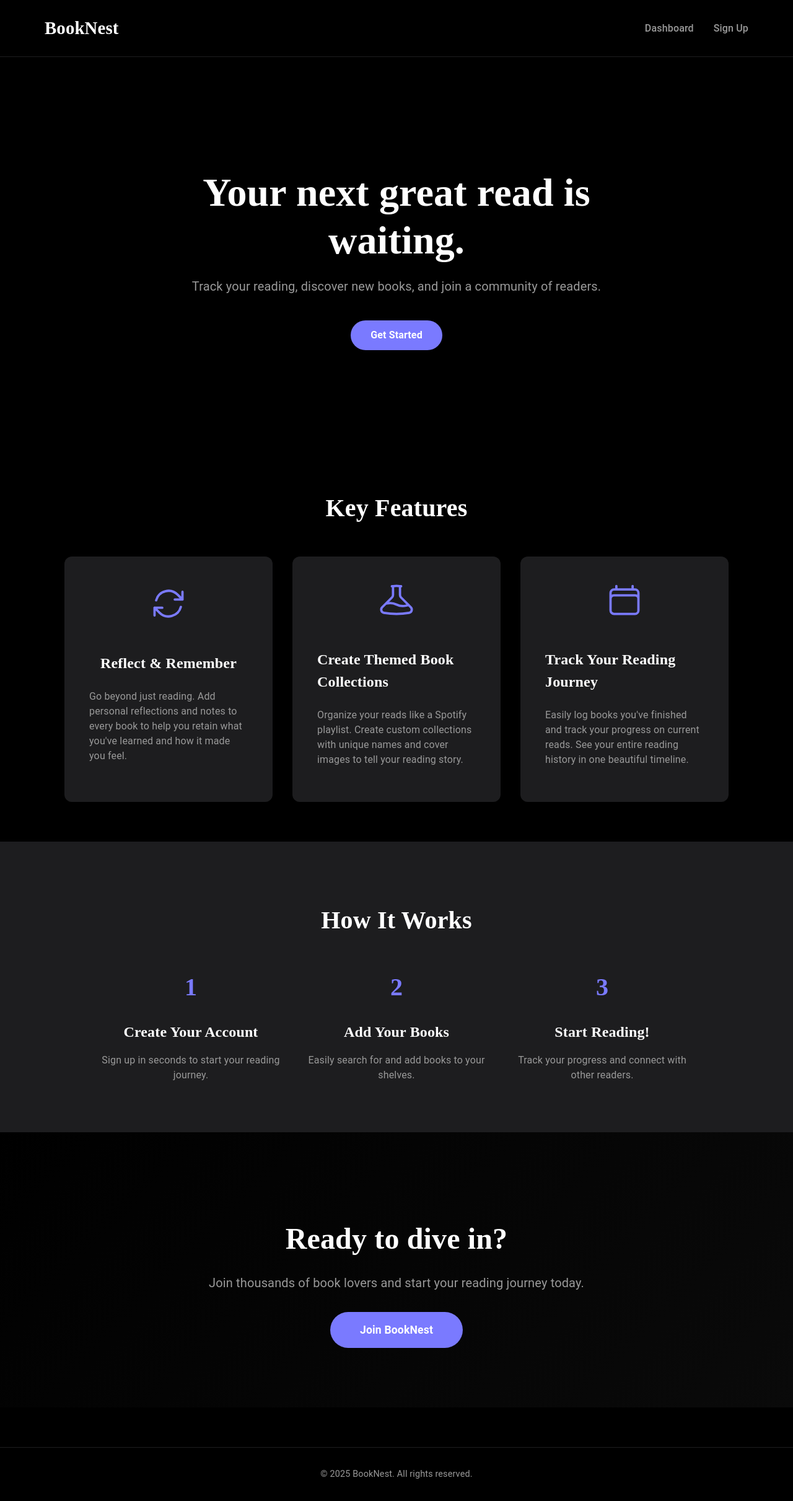
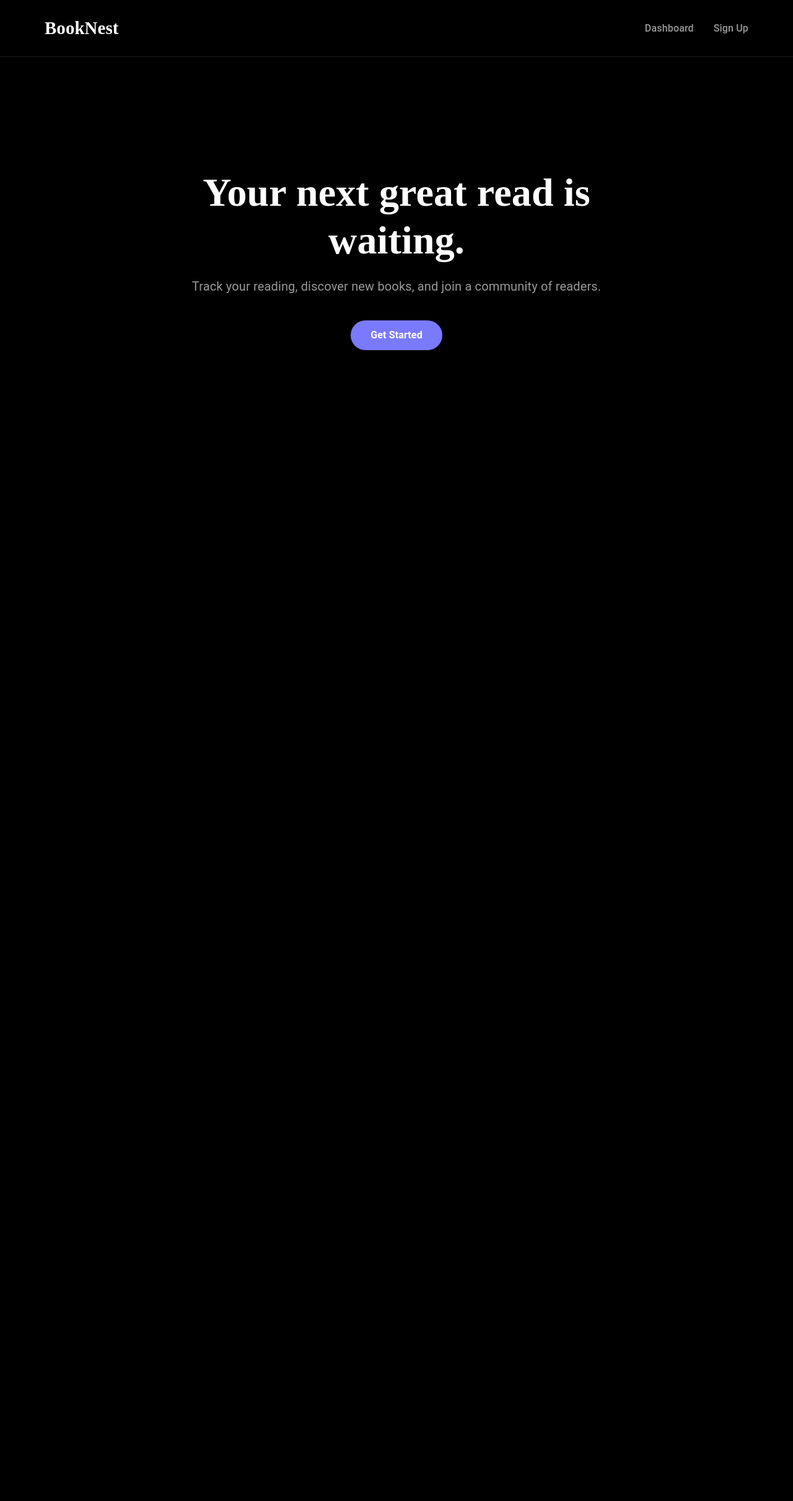
Before and after one commit to bhavana-201/BookNest, a React (Vite) app in the folder BookNest/: page / in a window 1280 px wide. Shown: the whole page at 62% size. After the commit the page ends 800 px from the top, so only its background shows below. Built offline with nearby package versions, Linux system fonts and the light colour scheme.

Commit message:
feat(ui): add horizontal entry animations & fix sticky stacking on Home

```diff
--- a/BookNest/src/pages/Home.jsx
+++ b/BookNest/src/pages/Home.jsx
@@ -24,13 +24,11 @@ const Home = () => {
           </ul>
         </nav>
       </header>
-
-      <main className="home-main">
-        <section className="container hero-section">
+      {/* Hero Section */}
+<div className="section-wrapper">
+  <section className="container hero-section section-content">
     <div className="hero-content">
-            <h1 className="tagline">
-              Your next great read is waiting.
-            </h1>
+      <h1 className="tagline">Your next great read is waiting.</h1>
       <p className="subtitle">
         Track your reading, discover new books, and join a community of readers.
       </p>
@@ -39,17 +37,21 @@ const Home = () => {
       </Link>
     </div>
   </section>
+</div>
 
 {/* Features Section */}
-        <section className="features-section">
+<div className="section-wrapper">
+  <section className="features-section section-content">
     <div className="container">
       <h2 className="section-heading">Key Features</h2>
       <Features />
     </div>
   </section>
+</div>
 
 {/* How It Works Section */}
-        <section className="how-it-works-section">
+<div className="section-wrapper">
+  <section className="how-it-works-section section-content">
     <div className="container">
       <h2 className="section-heading">How It Works</h2>
       <div className="steps-container">
@@ -71,9 +73,11 @@ const Home = () => {
       </div>
     </div>
   </section>
+</div>
 
-        {/* Call to Action Section */}
-        <section className="cta-banner">
+{/* CTA Section */}
+<div className="section-wrapper">
+  <section className="cta-banner section-content">
     <div className="container">
       <div className="cta-content">
         <h2>Ready to dive in?</h2>
@@ -84,14 +88,14 @@ const Home = () => {
       </div>
     </div>
   </section>
-
-      </main>
+</div>
 
         <footer className="home-footer">
           <div className="container">
             <p>&copy; 2025 BookNest. All rights reserved.</p>
           </div>
         </footer>
+
     </>
   );
 };
--- a/BookNest/src/styles/Home.css
+++ b/BookNest/src/styles/Home.css
@@ -19,6 +19,7 @@ html, body {
   color: var(--primary-color);
   font-family: var(--font-sans);
   line-height: 1.6;
+  overflow-x: hidden;
 }
 
 .container {
@@ -44,6 +45,7 @@ html, body {
   background-color: var(--background-color);
   padding: 1.5rem 0;
   border-bottom: 1px solid var(--card-background);
+  scroll-snap-align: start;
 }
 
 .nav {
@@ -80,10 +82,24 @@ html, body {
 .nav-item .link.active {
   color: var(--primary-color);
 }
+/* carousel effect  */
+.section-wrapper{
+  height: 100vh;
+  position: relative;
 
+}
+.section-content{
+  position: sticky;
+  top: 0;
+  height: 100vh;
+
+}
 .hero-section {
   text-align: center;
   padding: 8rem 0;
+  animation: carousel-vertical 1s ease forwards;
+  scroll-snap-align: start;
+  z-index: 50;
 }
 
 .hero-content {
@@ -129,7 +145,30 @@ html, body {
 
 /* Features Section */
 .features-section {
+
   padding: 4rem 0;
+  animation: carousel-vertical 1s ease-in forwards;
+  animation-range: entry 0% cover 50%;
+  animation-timeline: view();
+  z-index: 60;
+
+}
+@keyframes carousel-vertical{
+  0%{
+    opacity: 0;
+    transform: translateX(1000px);
+    visibility: hidden;
+  }
+  50%{
+    opacity: 0.6;
+
+  }
+  100%{
+    opacity: 1;
+    transform: translateX(0);
+    visibility: visible;
+  }
+
 }
 
 .features-container {
@@ -181,8 +220,13 @@ html, body {
 
 .how-it-works-section {
   padding: 4rem 0;
-  background-color: var(--card-background);
+  /* background-color: var(--card-background); */
   text-align: center;
+  animation: carousel-vertical 1s ease forwards;
+  animation-range: entry 0% cover 50%;
+  animation-timeline: view();
+  z-index: 70;
+
 }
 
 .steps-container {
@@ -217,7 +261,12 @@ html, body {
 .cta-banner {
   padding: 6rem 0;
   text-align: center;
-  background: linear-gradient(135deg, var(--background-color), #0a0a0a);
+  /* background: linear-gradient(135deg, var(--background-color), #0a0a0a); */
+  z-index: 80;
+  animation: carousel-vertical 1s ease forwards;
+  animation-range: entry 0% cover 30%;
+  animation-timeline: view();
+
 }
 
 .cta-content h2 {
@@ -239,6 +288,7 @@ html, body {
   padding: 2rem 0;
   border-top: 1px solid var(--card-background);
   margin-top: 4rem;
+
 }
 
 .home-footer p {
```
Lines whose indentation alone changed are shown as unchanged.
